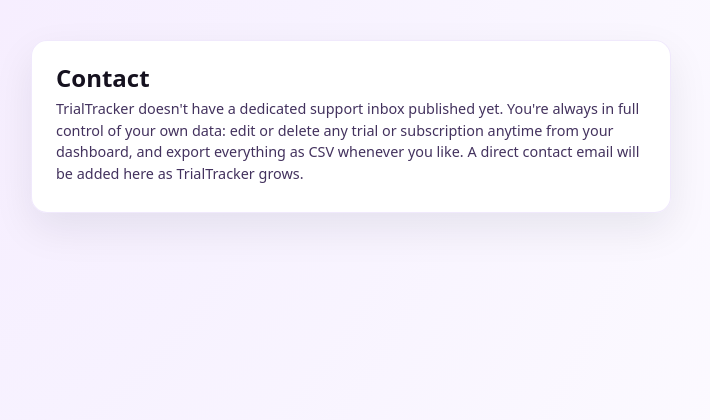
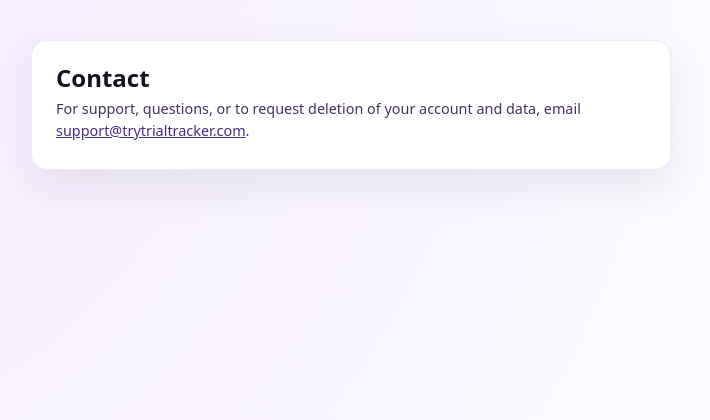
Before and after one commit to sarduine13-star/trialtracker, a Flask app: page /contact in a window 1280 px wide. Shown: the part 75-495 px from the top of the page, without its empty margins (289-999 px from the left). Run offline with Flask 3, Linux system fonts and the light colour scheme.

Commit message:
Publish TrialTracker support email

```diff
--- a/templates/contact.html
+++ b/templates/contact.html
@@ -13,11 +13,9 @@
         </p>
       {% else %}
         <p>
-          TrialTracker doesn't have a dedicated support inbox published yet.
-          You're always in full control of your own data: edit or delete any
-          trial or subscription anytime from your dashboard, and export
-          everything as CSV whenever you like. A direct contact email will be
-          added here as TrialTracker grows.
+          For support, questions, or to request deletion of your account
+          and data, email
+          <a href="mailto:support@trytrialtracker.com">support@trytrialtracker.com</a>.
         </p>
       {% endif %}
     </div>
```
